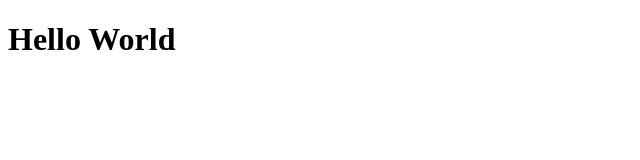
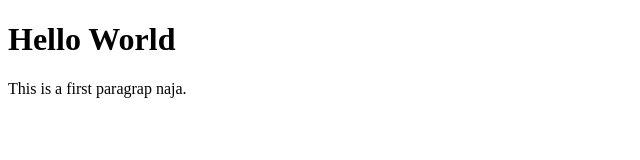
Before and after one commit to saxteera/HELLO_WORLD, a plain HTML site: page index.html in a window 1280 px wide. Shown: the whole page, without its empty margins (0-640 px from the left). Drawn offline with Linux system fonts and the light colour scheme.

Commit message:
Add a first paragraph

```diff
--- a/index.html
+++ b/index.html
@@ -7,5 +7,6 @@
 </head>
 <body>
 	<h1>Hello World</h1>
+	<p>This is a first paragrap naja.</p>
 </body>
 </html>
```
